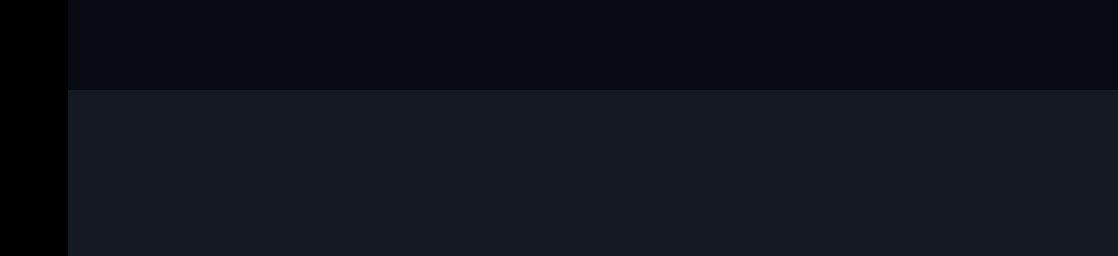
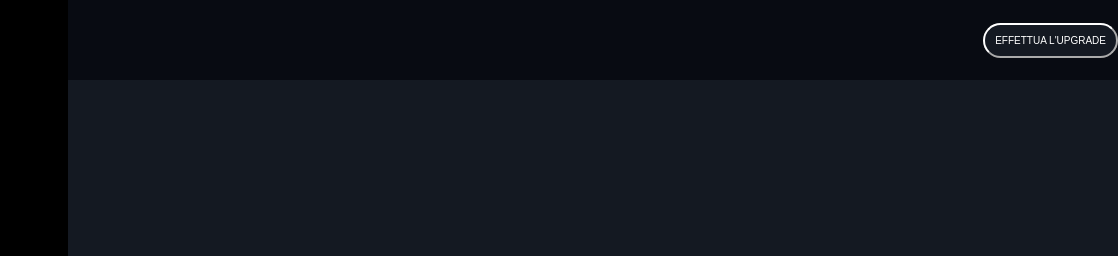
Before and after one commit to Aurel1701/html-css-spotifyweb, a plain HTML site: page img/index.html in a window 1280 px wide. Shown: the top 256 px of the page, 162-1280 px from the left. Drawn offline with nearby package versions, Linux system fonts and the light colour scheme.

Commit message:
edit button

```diff
--- a/img/index.html
+++ b/img/index.html
@@ -58,10 +58,9 @@
         </div>
     </header>
 
-
     <main>
         <div class="button-upgrade">
-
+            <button>EFFETTUA L'UPGRADE</button>
         </div>
     </main>
 
--- a/img/style.css
+++ b/img/style.css
@@ -146,7 +146,20 @@ main{
 
 }
 .button-upgrade{
-    height: 90px;
+    height: 80px;
     background-color: rgba(8, 11, 18, 1);
+    display: flex;
+    justify-content: end;
+    align-items: center;
 
 }
+.button-upgrade button{
+    padding: 10px;
+    border-radius: 20px;
+    font-size: 10px;
+    background-color:rgba(20, 25, 34, 1) ;
+    color: white;
+    border-color:white ;
+
+
+}
```
